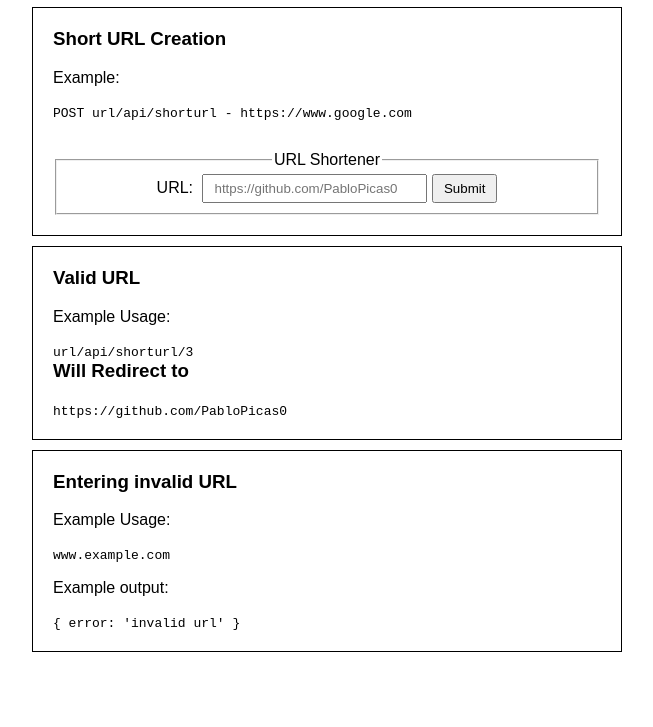
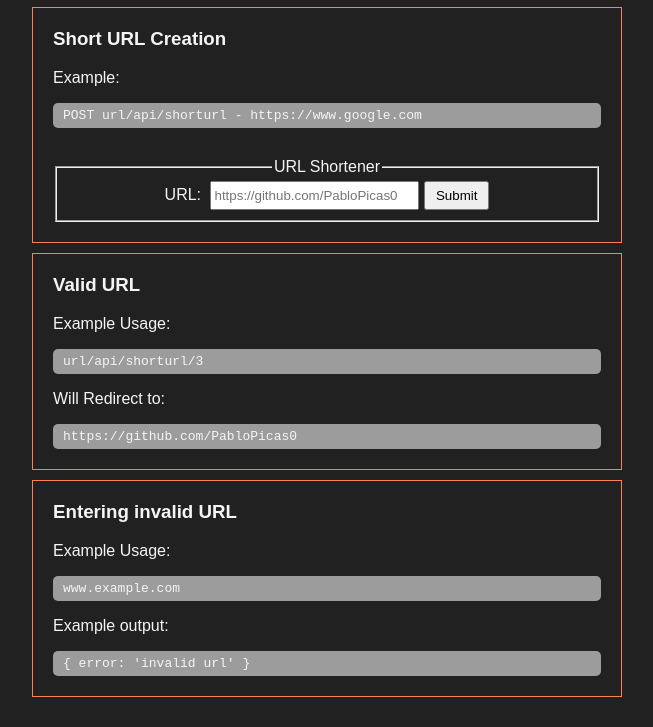
Before and after one commit to PabloPicas0/URL-Shortener-Microservice, a website: page views/index.html in a window 1280 px wide. Shown: the part 73-800 px from the top of the page, without its empty margins (313-966 px from the left). Drawn offline with Linux system fonts and the light colour scheme; files that its build step writes are made by us from their sources.

Commit message:
Created app frontend layout

```diff
--- a/public/style.css
+++ b/public/style.css
@@ -1,11 +1,20 @@
 * {
     box-sizing: border-box;
+}
+
+:root {
+    --main-background: #212121;
+    --code-color: #9c9c9c;
+    --text-color: #f5f5f5;
+    --border-color: #ff7f50;
 }
 
 body {
     font-family: Arial, Helvetica, sans-serif;
     margin: 0;
     padding: 0;
+    background-color: var(--main-background);
+    color: var(--text-color);
 }
 
 label {
@@ -17,7 +26,7 @@ h3 {
 }
 
 input {
-    padding: 5px 10px;
+    padding: 5px 2px;
 }
 
 button {
@@ -26,6 +35,13 @@ button {
 
 fieldset {
     text-align: center;
+}
+
+code {
+    display: block;
+    background-color: var(--code-color);
+    border-radius: 5px;
+    padding: 5px 10px;
 }
 
 .title {
@@ -40,7 +56,8 @@ fieldset {
 .creation {
     padding: 20px;
     margin: 0px 5px 0px 5px;
-    border: 1px solid black;
+    border: 1px solid var(--border-color);
+    animation: borderAnimation 5s infinite alternate;
 }
 
 .about-creation {
@@ -51,17 +68,25 @@ fieldset {
     margin-top: 10px;
 }
 
-.box {
+.usage-box {
     padding: 20px;
-    border: 1px solid black;
+    border: 1px solid var(--border-color);
     margin: 0px 5px 10px 5px;
+    animation: borderAnimation 5s infinite alternate;
 }
 
-@media (max-width: 370px) {
+@keyframes borderAnimation {
+    50% {
+        border-color: #3333cc;
+    }
+}
+
+@media (max-width: 415px) {
     button {
         margin-top: 5px;
     }
     input {
         display: block;
+        margin: 0px auto;
     }
 }
--- a/views/index.html
+++ b/views/index.html
@@ -32,15 +32,15 @@
       </div>
 
       <div class="usage">
-        <div class="box">
+        <div class="usage-box">
           <h3>Valid URL</h3>
           <p>Example Usage:</p>
           <code>url/api/shorturl/3</code>
-          <h3>Will Redirect to</h3>
+          <p>Will Redirect to:</p>
           <code>https://github.com/PabloPicas0</code>
         </div>
 
-        <div class="box">
+        <div class="usage-box">
           <h3>Entering invalid URL</h3>
           <p>Example Usage:</p>
           <code>www.example.com</code>
```
